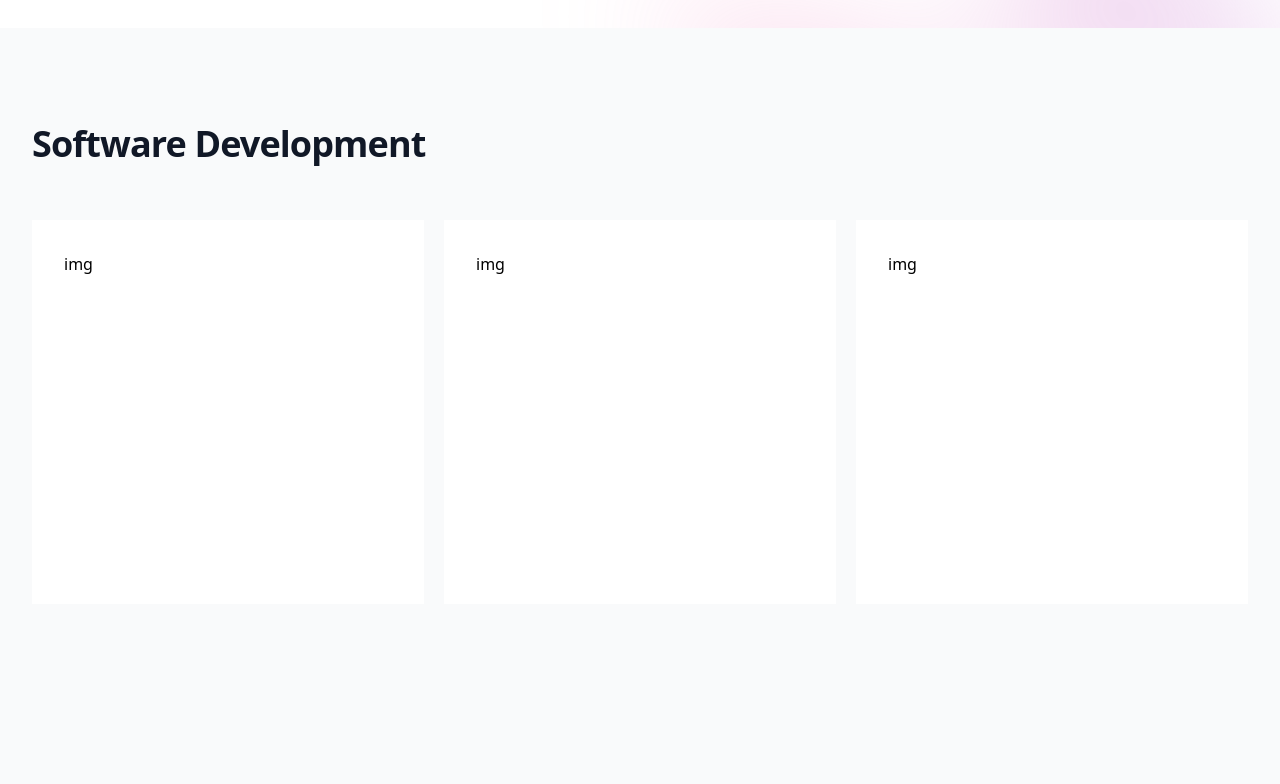
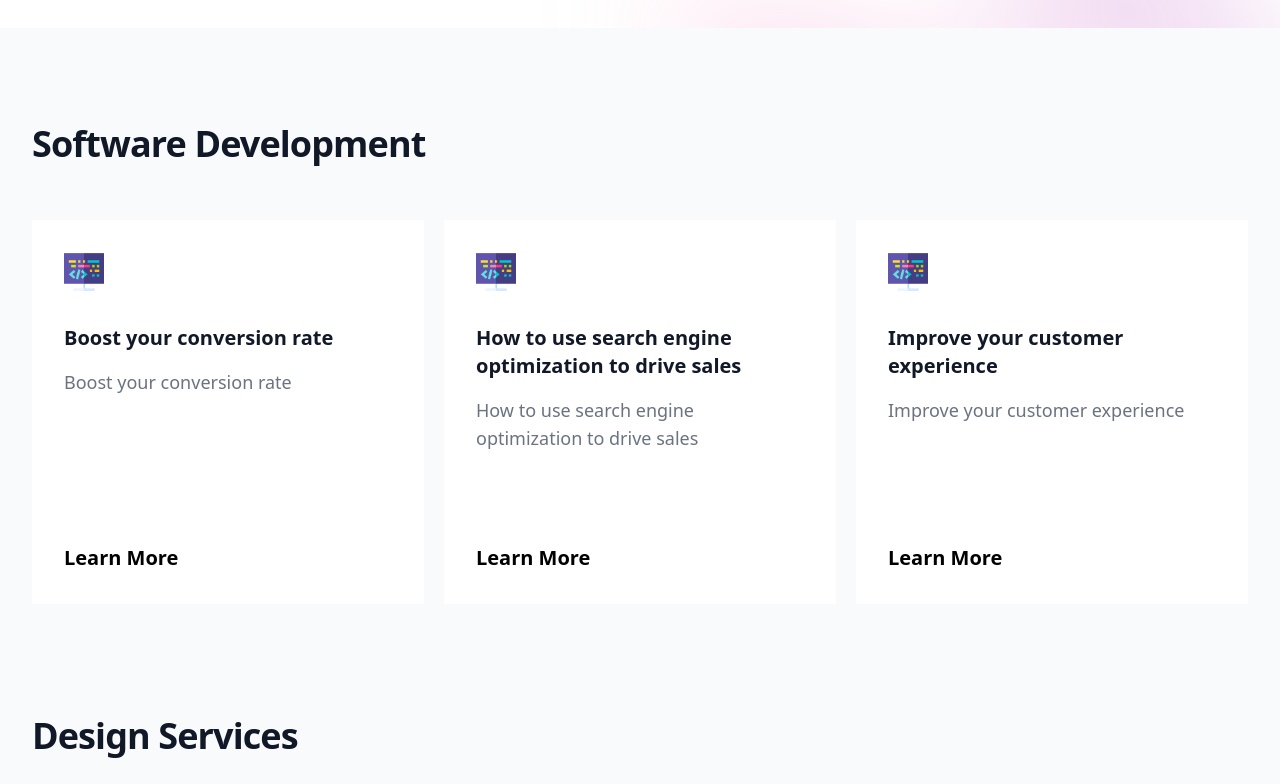
Before and after one commit to RdzYogi/marketing, a React (Create React App) app: page /servicios in a window 1280 px wide. Shown: the part 700-1484 px from the top of the page. Built offline with nearby package versions, Linux system fonts and the light colour scheme.

Commit message:
added services tabs and scroll to top in all pages

```diff
--- a/public/index.html
+++ b/public/index.html
@@ -15,6 +15,7 @@
       user's mobile device or desktop. See https://developers.google.com/web/fundamentals/web-app-manifest/
     -->
     <link rel="manifest" href="%PUBLIC_URL%/manifest.json" />
+    <link href='https://unpkg.com/boxicons@2.1.4/css/boxicons.min.css' rel='stylesheet'>
     <!--
       Notice the use of %PUBLIC_URL% in the tags above.
       It will be replaced with the URL of the `public` folder during the build.
--- a/src/components/services/ServiceCard.js
+++ b/src/components/services/ServiceCard.js
@@ -1,9 +1,27 @@
 
-function ServiceCard() {
+function ServiceCard({post, index}) {
   return (
-    <div className="w-full p-8 h-96 lg:h-[200pm] hover:-translate-y-1 transition duration-300 ease-in-out bg-white">
+    <div
+    onMouseEnter={() =>{
+      const title_element = document.getElementById(index);
+      title_element.classList.remove("text-gray-900");
+      title_element.classList.add("text-orange-button");
+    }}
+
+    onMouseLeave={() =>{
+      const title_element = document.getElementById(index);
+      title_element.classList.remove("text-orange-button");
+      title_element.classList.add("text-gray-900");
+    }}
+
+    className="w-full relative p-8 h-96 lg:h-[200pm] hover:-translate-y-1 transition duration-300 ease-in-out bg-white">
       <div className="w-full">
-        img
+        <img src={post.img} className="w-10 h-10" alt=""/>
+        <h2 className="text-xl font-semibold text-gray-900 pt-8">{post.title}</h2>
+        <p className="text-lg font-regular text-gray-500 pt-4">{post.title}</p>
+      </div>
+      <div className="absolute bottom-0 left-0 p-8">
+        <p id={index} className="items-end text-xl font-semibold pt-8">Learn More</p>
       </div>
     </div>
   )
--- a/src/components/services/ServicesList.js
+++ b/src/components/services/ServicesList.js
@@ -2,7 +2,7 @@
 
 function ServicesList({ posts, section_title }) {
   return (
-    <div className="relative bg-gray-50 px-4 pt-16 pb-20 sm:px-6 lg:px-8 lg:pt-24 lg:pb-28">
+    <div className="relative bg-gray-50 px-4 pb-20 sm:px-6 lg:px-8 lg:pb-28">
         <div className="absolute inset-0">
           <div className="h-1/3 bg-gray-50 sm:h-2/3" />
         </div>
@@ -11,8 +11,8 @@
             <h2 className="text-3xl font-bold tracking-tight text-gray-900 sm:text-4xl">{section_title}</h2>
           </div>
           <div className="mx-auto mt-14 grid max-w-lg gap-5 lg:max-w-none lg:grid-cols-3">
-            {posts.map((post) => (
-              <ServiceCard post={post}/>
+            {posts.map((post,index) => (
+              <ServiceCard post={post} index={index}/>
             ))}
           </div>
         </div>
--- a/src/containers/pages/About.jsx
+++ b/src/containers/pages/About.jsx
@@ -1,8 +1,12 @@
 import Layout from 'hocs/layouts/Layout'
 import Navbar from 'components/navigation/Navbar'
 import Footer from 'components/navigation/Footer'
+import { useEffect } from 'react'
 
 function About() {
+  useEffect(() => {
+    window.scrollTo(0, 0);
+  }, [])
   return (
     <Layout>
       <Navbar/>
--- a/src/containers/pages/Blog.jsx
+++ b/src/containers/pages/Blog.jsx
@@ -1,8 +1,12 @@
 import Layout from 'hocs/layouts/Layout'
 import Navbar from 'components/navigation/Navbar'
 import Footer from 'components/navigation/Footer'
+import { useEffect } from 'react'
 
 function Blog() {
+  useEffect(() => {
+    window.scrollTo(0, 0);
+  }, [])
   return (
     <Layout>
       <Navbar/>
--- a/src/containers/pages/Careers.jsx
+++ b/src/containers/pages/Careers.jsx
@@ -1,8 +1,12 @@
 import Layout from 'hocs/layouts/Layout'
 import Navbar from 'components/navigation/Navbar'
 import Footer from 'components/navigation/Footer'
+import { useEffect } from 'react'
 
 function Careers() {
+  useEffect(() => {
+    window.scrollTo(0, 0);
+  }, [])
   return (
     <Layout>
       <Navbar/>
--- a/src/containers/pages/Cases.jsx
+++ b/src/containers/pages/Cases.jsx
@@ -3,9 +3,12 @@
 import Footer from 'components/navigation/Footer'
 import Header from 'components/cases/Header'
 import CasesList from 'components/cases/CasesList'
+import { useEffect } from 'react'
 
 function Cases() {
-  window.scrollTo(0, 0);
+  useEffect(() => {
+    window.scrollTo(0, 0);
+  }, [])
   return (
     <Layout>
       <Navbar/>
--- a/src/containers/pages/Contact.jsx
+++ b/src/containers/pages/Contact.jsx
@@ -1,8 +1,12 @@
 import Layout from 'hocs/layouts/Layout'
 import Navbar from 'components/navigation/Navbar'
 import Footer from 'components/navigation/Footer'
+import { useEffect } from 'react'
 
 function Contact() {
+  useEffect(() => {
+    window.scrollTo(0, 0);
+  }, [])
   return (
     <Layout>
       <Navbar/>
--- a/src/containers/pages/Home.jsx
+++ b/src/containers/pages/Home.jsx
@@ -8,9 +8,13 @@
 import CTA from 'components/home/CTA'
 import LogoCloud from 'components/home/LogoCloud'
 import BlogList from 'components/home/BlogList'
+import { useEffect } from 'react'
 
 function Home() {
-  window.scrollTo(0, 0);
+  useEffect(() => {
+    window.scrollTo(0, 0);
+  }, [])
+
   return (
     <Layout>
       <Navbar/>
--- a/src/containers/pages/Services.jsx
+++ b/src/containers/pages/Services.jsx
@@ -3,11 +3,14 @@
 import Footer from 'components/navigation/Footer'
 import Header from 'components/services/Header'
 import ServicesList from 'components/services/ServicesList';
+import coding_img from 'assets/img/services/coding.png'
+import { useEffect } from 'react'
 
 const posts_software = [
   {
     id:'1234-qert',
     title: 'Boost your conversion rate',
+    img: coding_img,
     href: '#',
     category: { name: 'Article', href: '#' },
     description:
@@ -27,6 +30,7 @@
   {
     id:'1234-qwrt',
     title: 'How to use search engine optimization to drive sales',
+    img: coding_img,
     href: '#',
     category: { name: 'Video', href: '#' },
     description:
@@ -45,6 +49,69 @@
   },
   {
     id:'1234-wwrt',
+    img: coding_img,
+    title: 'Improve your customer experience',
+    href: '#',
+    category: { name: 'Case Study', href: '#' },
+    description:
+      'Lorem ipsum dolor sit amet consectetur adipisicing elit. Sint harum rerum voluptatem quo recusandae magni placeat saepe molestiae, sed excepturi cumque corporis perferendis hic.',
+    date: 'Feb 12, 2020',
+    datetime: '2020-02-12',
+    imageUrl:
+      'https://images.unsplash.com/photo-1492724441997-5dc865305da7?ixlib=rb-1.2.1&ixid=eyJhcHBfaWQiOjEyMDd9&auto=format&fit=crop&w=1679&q=80',
+    readingTime: '11 min',
+    author: {
+      name: 'Daniela Metz',
+      href: '#',
+      imageUrl:
+        'https://images.unsplash.com/photo-1487412720507-e7ab37603c6f?ixlib=rb-1.2.1&ixid=eyJhcHBfaWQiOjEyMDd9&auto=format&fit=facearea&facepad=2&w=256&h=256&q=80',
+    },
+  },
+]
+const posts_design = [
+  {
+    id:'1234-qert',
+    title: 'Boost your conversion rate',
+    img: coding_img,
+    href: '#',
+    category: { name: 'Article', href: '#' },
+    description:
+      'Lorem ipsum dolor sit amet consectetur adipisicing elit. Architecto accusantium praesentium eius, ut atque fuga culpa, similique sequi cum eos quis dolorum.',
+    date: 'Mar 16, 2020',
+    datetime: '2020-03-16',
+    imageUrl:
+      'https://images.unsplash.com/photo-1496128858413-b36217c2ce36?ixlib=rb-1.2.1&ixid=eyJhcHBfaWQiOjEyMDd9&auto=format&fit=crop&w=1679&q=80',
+    readingTime: '6 min',
+    author: {
+      name: 'Roel Aufderehar',
+      href: '#',
+      imageUrl:
+        'https://images.unsplash.com/photo-1472099645785-5658abf4ff4e?ixlib=rb-1.2.1&ixid=eyJhcHBfaWQiOjEyMDd9&auto=format&fit=facearea&facepad=2&w=256&h=256&q=80',
+    },
+  },
+  {
+    id:'1234-qwrt',
+    title: 'How to use search engine optimization to drive sales',
+    img: coding_img,
+    href: '#',
+    category: { name: 'Video', href: '#' },
+    description:
+      'Lorem ipsum dolor sit amet consectetur adipisicing elit. Velit facilis asperiores porro quaerat doloribus, eveniet dolore. Adipisci tempora aut inventore optio animi., tempore temporibus quo laudantium.',
+    date: 'Mar 10, 2020',
+    datetime: '2020-03-10',
+    imageUrl:
+      'https://images.unsplash.com/photo-1547586696-ea22b4d4235d?ixlib=rb-1.2.1&ixid=eyJhcHBfaWQiOjEyMDd9&auto=format&fit=crop&w=1679&q=80',
+    readingTime: '4 min',
+    author: {
+      name: 'Brenna Goyette',
+      href: '#',
+      imageUrl:
+        'https://images.unsplash.com/photo-1550525811-e5869dd03032?ixlib=rb-1.2.1&ixid=eyJhcHBfaWQiOjEyMDd9&auto=format&fit=facearea&facepad=2&w=256&h=256&q=80',
+    },
+  },
+  {
+    id:'1234-wwrt',
+    img: coding_img,
     title: 'Improve your customer experience',
     href: '#',
     category: { name: 'Case Study', href: '#' },
@@ -65,14 +132,18 @@
 ]
 
 function Services() {
-  window.scrollTo(0, 0);
+  useEffect(() => {
+    window.scrollTo(0, 0);
+  }, [])
 
   return (
     <Layout>
       <Navbar/>
       <div className='pt-28'>
         <Header/>
+        <div className='py-12 bg-gray-50'></div>
         <ServicesList posts={posts_software} section_title={"Software Development"}/>
+        <ServicesList posts={posts_design} section_title={"Design Services"}/>
       </div>
       <Footer/>
     </Layout>
```
Also changed, not shown: src/assets/img/services/coding.png (added).
